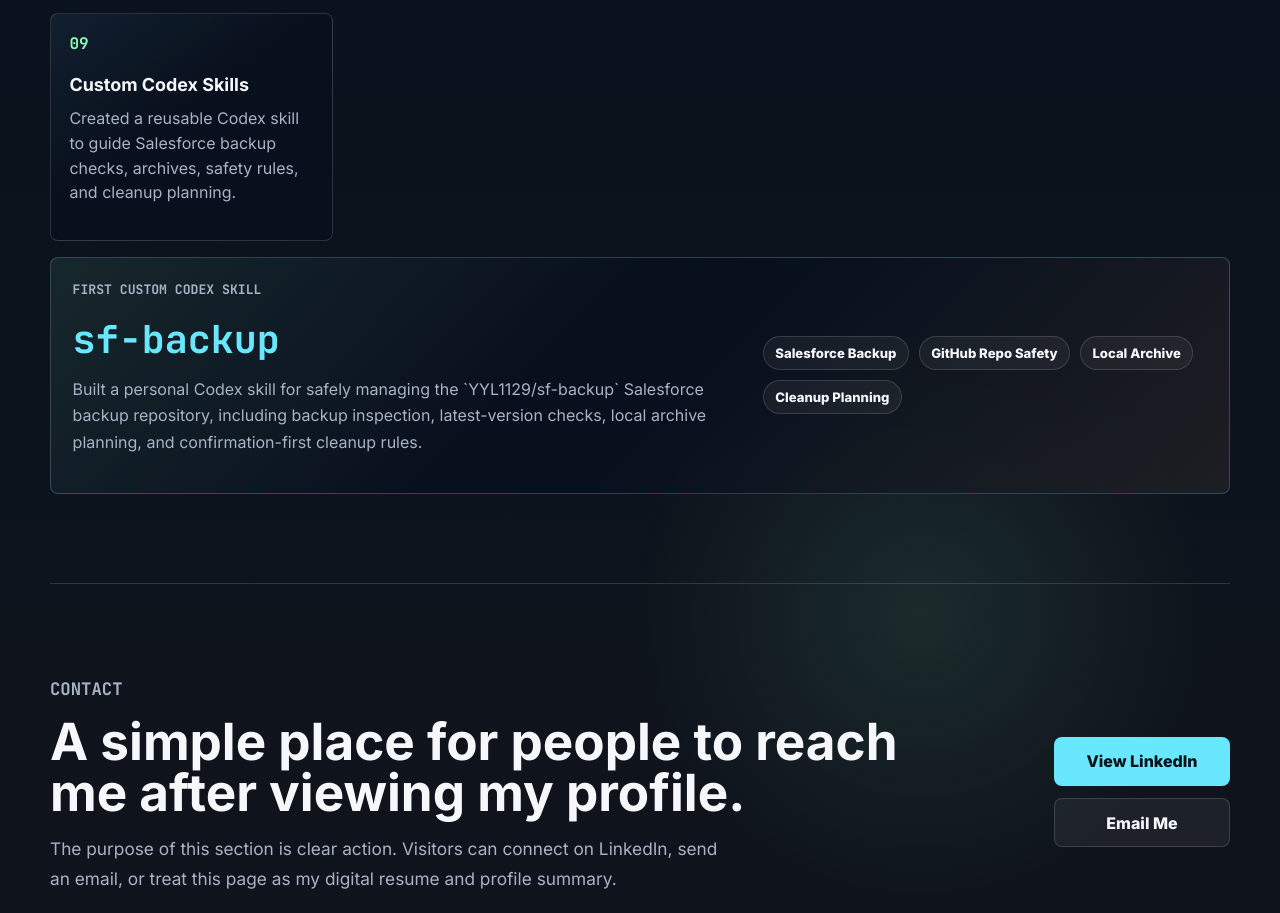
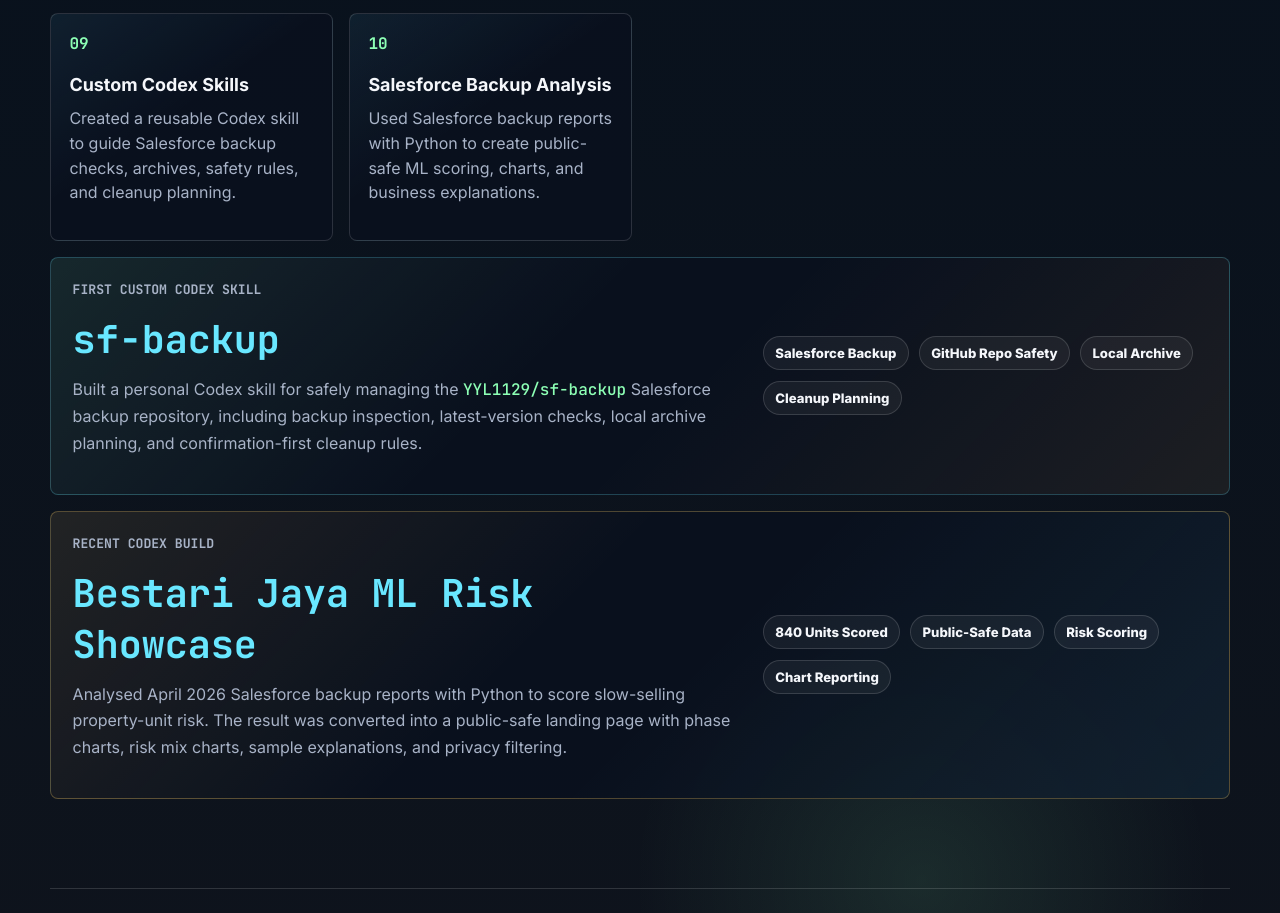
Before and after one commit to YYL1129/yee_landing_page, a plain HTML site: page index.html in a window 1280 px wide. Shown: the part 2162-3075 px from the top of the page. Drawn offline with Linux system fonts and the light colour scheme.

Commit message:
Add Salesforce backup ML project highlight

```diff
--- a/index.html
+++ b/index.html
@@ -154,6 +154,11 @@
             <h3>Custom Codex Skills</h3>
             <p>Created a reusable Codex skill to guide Salesforce backup checks, archives, safety rules, and cleanup planning.</p>
           </article>
+          <article>
+            <span>10</span>
+            <h3>Salesforce Backup Analysis</h3>
+            <p>Used Salesforce backup reports with Python to create public-safe ML scoring, charts, and business explanations.</p>
+          </article>
         </div>
 
         <div class="featured-skill">
@@ -161,7 +166,7 @@
             <p class="eyebrow">First custom Codex skill</p>
             <h3>sf-backup</h3>
             <p>
-              Built a personal Codex skill for safely managing the `YYL1129/sf-backup`
+              Built a personal Codex skill for safely managing the <code>YYL1129/sf-backup</code>
               Salesforce backup repository, including backup inspection, latest-version checks,
               local archive planning, and confirmation-first cleanup rules.
             </p>
@@ -171,6 +176,24 @@
             <span>GitHub Repo Safety</span>
             <span>Local Archive</span>
             <span>Cleanup Planning</span>
+          </div>
+        </div>
+
+        <div class="featured-skill project-highlight">
+          <div>
+            <p class="eyebrow">Recent Codex build</p>
+            <h3>Bestari Jaya ML Risk Showcase</h3>
+            <p>
+              Analysed April 2026 Salesforce backup reports with Python to score slow-selling
+              property-unit risk. The result was converted into a public-safe landing page with
+              phase charts, risk mix charts, sample explanations, and privacy filtering.
+            </p>
+          </div>
+          <div class="skill-tags" aria-label="Bestari Jaya project capabilities">
+            <span>840 Units Scored</span>
+            <span>Public-Safe Data</span>
+            <span>Risk Scoring</span>
+            <span>Chart Reporting</span>
           </div>
         </div>
       </section>
--- a/styles.css
+++ b/styles.css
@@ -496,6 +496,14 @@
     var(--panel);
 }
 
+.project-highlight {
+  border-color: rgba(255, 209, 102, 0.28);
+  background:
+    linear-gradient(135deg, rgba(255, 209, 102, 0.1), transparent 42%),
+    linear-gradient(315deg, rgba(105, 231, 255, 0.08), transparent 46%),
+    var(--panel);
+}
+
 .featured-skill h3 {
   color: var(--cyan);
   font-family: "JetBrains Mono", monospace;
@@ -505,6 +513,11 @@
 .featured-skill p {
   color: var(--muted);
   line-height: 1.65;
+}
+
+.featured-skill code {
+  color: var(--green);
+  font-family: "JetBrains Mono", monospace;
 }
 
 .skill-tags {
```
